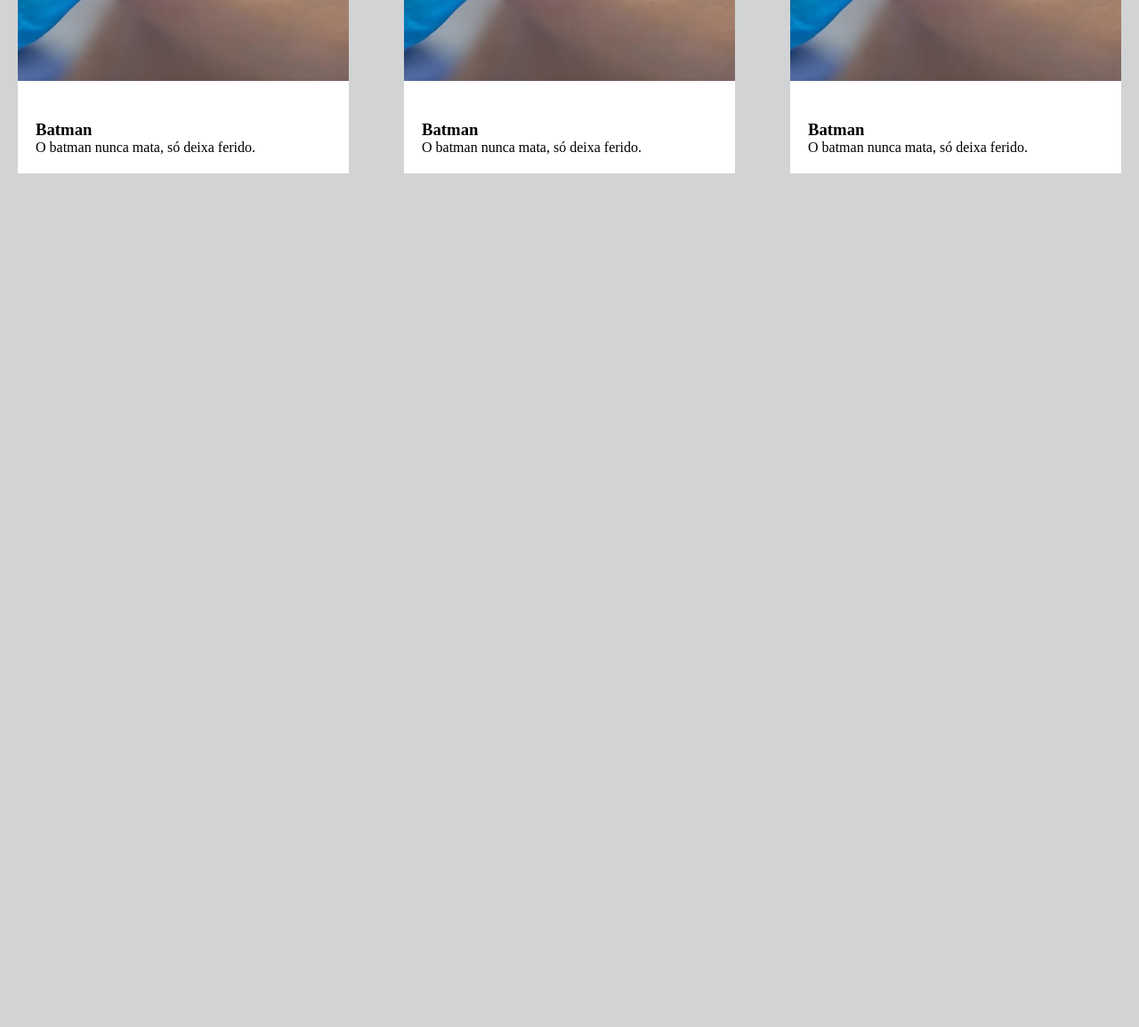
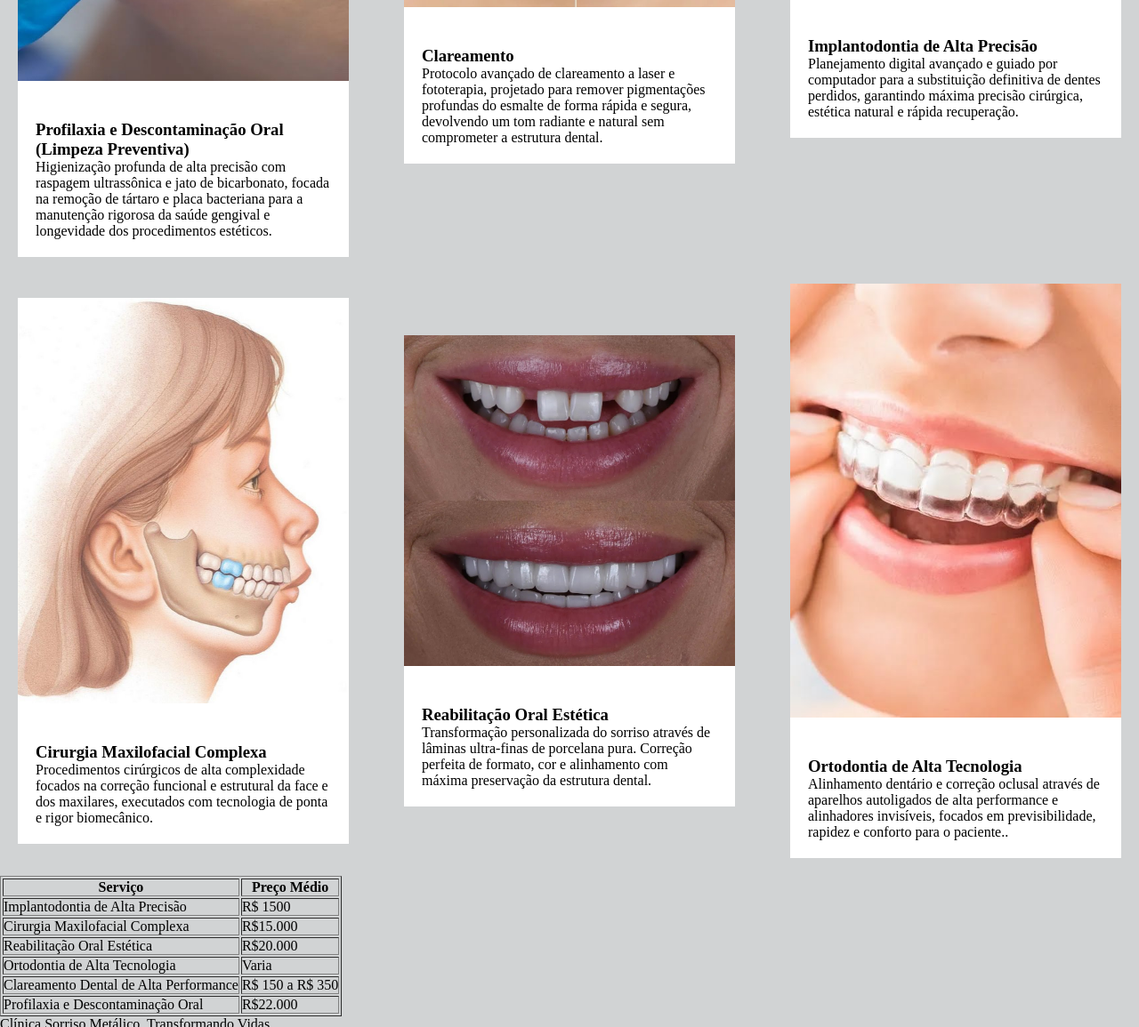
Before and after one commit to Let64/clinica-sorriso-api, a plain HTML site: page pages/servico.html in a window 1280 px wide. Shown: the part 789-1944 px from the top of the page at 89% size. Before the commit the page ends 1004 px from the top, so only its background shows below. Drawn offline with Linux system fonts and the light colour scheme.

Commit message:
feat:Finalizado

```diff
--- a/pages/servico.html
+++ b/pages/servico.html
@@ -5,7 +5,8 @@
     <title>Sorriso Metálico</title>
     <link rel="stylesheet" href="../css/servico.css">
 </head>
-<header>
+<body>
+    <header>
     <section id="logo-texto1">
         <section id="logo-header1">
             <img src="../assets/img/logo.png">
@@ -19,11 +20,10 @@
                     <ul id="menu1">
                         <li><a href="../index.html">Início</a></li>
                         <li><a href="./servico.html">Serviços</a></li>
-                        <li><a href="./pages/contato.html">Contato</a></li>
+                        <li><a href="./contato.html">Contato</a></li>
                     </ul>
     </section>
 </header>
-<body>
     <main>
         <section id="texto-galeria">
             <h3>Conheça nosso trabalho</h3>
@@ -36,37 +36,123 @@
                         </section>
 
                         <section class="card-texto">
-                            <h3>Batman</h3>
-                            <span>O batman nunca mata, só deixa ferido.</span>
+                            <h3>Profilaxia e Descontaminação Oral (Limpeza Preventiva) </h3>
+                            <span>Higienização profunda de alta precisão com raspagem ultrassônica e jato de bicarbonato, focada na remoção de tártaro e placa bacteriana para a manutenção rigorosa da saúde gengival e longevidade dos procedimentos estéticos.</span>
                         </section>
                     </section>
 
                     <section class="card">
                         <section>
-                            <img src="../assets/img/limpeza.jpeg" />
+                            <img src="../assets/img/clareamento.jpeg" />
                         </section>
 
                         <section class="card-texto">
-                            <h3>Batman</h3>
-                            <span>O batman nunca mata, só deixa ferido.</span>
+                            <h3>Clareamento</h3>
+                            <span>Protocolo avançado de clareamento a laser e fototerapia, projetado para remover pigmentações profundas do esmalte de forma rápida e segura, devolvendo um tom radiante e natural sem comprometer a estrutura dental.</span>
                         </section>
                     </section>
 
                       <section class="card">
                         <section>
-                            <img src="../assets/img/limpeza.jpeg" />
+                            <img src="../assets/img/implantodontia.jpg" />
                         </section>
 
                         <section class="card-texto">
-                            <h3>Batman</h3>
-                            <span>O batman nunca mata, só deixa ferido.</span>
+                            <h3>Implantodontia de Alta Precisão</h3>
+                            <span>Planejamento digital avançado e guiado por computador para a substituição definitiva de dentes perdidos, garantindo máxima precisão cirúrgica, estética natural e rápida recuperação.</span>
                         </section>
                     </section>
 
+                    <section class="card">
+                        <section>
+                            <img src="../assets/img/maxofacial.jpeg" />
+                        </section>
+
+                        <section class="card-texto">
+                            <h3>Cirurgia Maxilofacial Complexa</h3>
+                            <span>Procedimentos cirúrgicos de alta complexidade focados na correção funcional e estrutural da face e dos maxilares, executados com tecnologia de ponta e rigor biomecânico.</span>
+                        </section>
+                    </section>
+
+                    <section class="card">
+                        <section>
+                            <img src="../assets/img/reabilitacao.jpeg" />
+                        </section>
+
+                        <section class="card-texto">
+                            <h3>Reabilitação Oral Estética</h3>
+                            <span>Transformação personalizada do sorriso através de lâminas ultra-finas de porcelana pura. Correção perfeita de formato, cor e alinhamento com máxima preservação da estrutura dental.</span>
+                        </section>
+                    </section>
+
+                    <section class="card">
+                        <section>
+                            <img src="../assets/img/tecologia.jpeg" />
+                        </section>
+
+                        <section class="card-texto">
+                            <h3>Ortodontia de Alta Tecnologia</h3>
+                            <span>Alinhamento dentário e correção oclusal através de aparelhos autoligados de alta performance e alinhadores invisíveis, focados em previsibilidade, rapidez e conforto para o paciente..</span>
+                        </section>
+                    </section>
+        </section>
+
+        <table border="1">
+  <thead>
+    <tr>
+      <th>Serviço</th>
+      <th>Preço Médio</th>
+
+    </tr>
+  </thead>
+  <tbody>
+    <tr>
+      <td>Implantodontia de Alta Precisão</td>
+      <td>R$ 1500</td>
+    </tr>
+    <tr>
+      <td>Cirurgia Maxilofacial Complexa</td>
+      <td>R$15.000</td>
+    </tr>
+    <tr>
+      <td>
+        Reabilitação Oral Estética
+      </td>
+      <td>R$20.000</td>
+    </tr>
+    <tr>
+      <td>
+      Ortodontia de Alta Tecnologia
+      </td>
+      <td>Varia</td>
+
+    </tr>
+    <tr>
+      <td>
+        Clareamento Dental de Alta Performance
+      </td>
+      <td>R$ 150 a R$ 350</td>
+    </tr>
+    <tr>
+      <td>
+      Profilaxia e Descontaminação Oral
+      </td>
+      <td>R$22.000</td>
+    </tr>
+  </tbody>
+</table>
+    </main>
+    <footer>
+        <section id="hero1">
+            <section id="texto-footer1">
+                <p>Clínica Sorriso Metálico. Transformando Vidas</p>
+            </section>
+
+        <section id="logo-footer1">
+            <img src="../assets/img/logo.png">
+        </section>
 
         </section>
-
-    </main>
-
+    </footer>
 </body>
 </html>
```
Also changed, not shown: pages/contato.html (+48 -0 lines).
